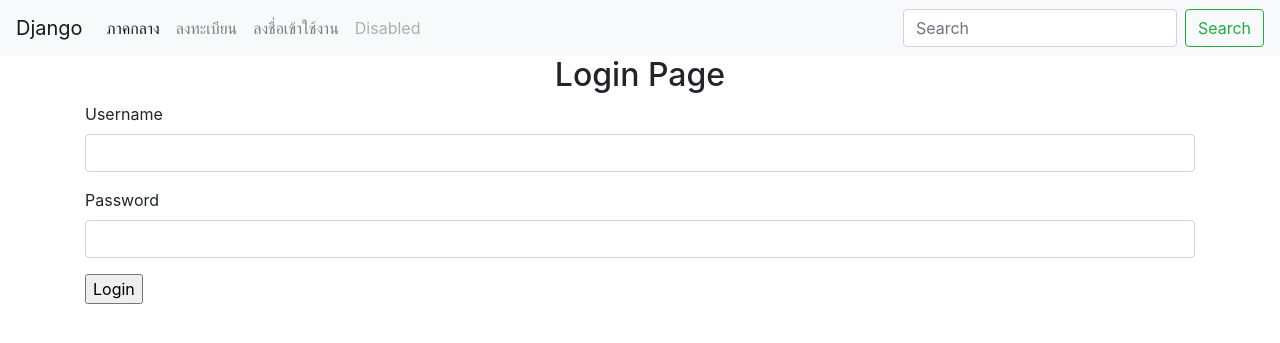
After one commit to devruji/djangotutorial, a Django app: page /loginForm in a window 1280 px wide. The commit adds this page. Shown: the top 343 px of the page. Run offline with Django 3.2, Linux system fonts and the light colour scheme; some libraries are stand-ins or nearby versions.

Commit message:
add login / logout page

```diff
--- a/blog/views.py
+++ b/blog/views.py
@@ -1,18 +1,24 @@
-from django.shortcuts import render
-from django.http import HttpResponse, request
+from django.shortcuts import render, redirect
+from django.contrib.auth.models import User, auth
+from django.contrib import messages
 from .models import Post
-from django.contrib.auth.models import User
 
 # Create your views here.
 
 
 def index(request):
+    """
+        Home page
+    """
     # [Query data from Models]
     data = Post.objects.all()
     return render(request, 'index.html', {'posts': data})
 
 
 def form(request):
+    """
+        create form for add User
+    """
     if request.method == 'POST':
         username = request.POST['username']
         fname = request.POST['firstname']
@@ -21,17 +27,61 @@ def form(request):
         password = request.POST['password']
         cfpassword = request.POST['cfpassword']
 
-        # [CREATE USER]
-        User.objects.create_user(
-            username=username,
-            password=password,
-            email=email,
-            first_name=firstname,
-            last_name=lastname
-        )
+        if password == cfpassword:
+            if User.objects.filter(username=username).exists():
+                messages.info(request, 'Username already exists.')
+                return redirect('/form')
+            elif User.objects.filter(email=email).exists():
+                messages.info(request, 'Email already exists.')
+                return redirect('/form')
+            else:
+                # [CREATE USER]
+                user = User.objects.create_user(
+                    username=username,
+                    password=password,
+                    email=email,
+                    first_name=fname,
+                    last_name=lname
+                )
 
-        # [SAVE USER]
-        user.save()
+                # [SAVE USER]
+                user.save()
+                return redirect('/')
 
-        return render(request, 'results.html')
-    return render(request, 'form.html')
+        else:
+            messages.info(request, 'Password not match !')
+            return render(request, 'form.html')
+
+    return redirect('/')
+
+
+def login(request):
+    """
+        get request from login
+    """
+    username = request.POST['username']
+    password = request.POST['password']
+
+    # [LOGIN PROCESS]
+    user = auth.authenticate(username=username,
+                             password=password)
+
+    # [CHK USER, PWD in Database]
+    if user is not None:  # result OK
+        auth.login(request, user)
+        return redirect('/')
+    else:
+        messages.info(request, 'User not found !')
+        return redirect('/loginForm')
+
+
+def logout(request):
+    auth.logout(request)
+    return redirect('/')
+
+
+def loginForm(request):
+    """
+        create form for login
+    """
+    return render(request, 'login.html')
--- a/django1stProject/urls.py
+++ b/django1stProject/urls.py
@@ -23,4 +23,7 @@ urlpatterns = [
     path('index', views.index),
     path('admin/', admin.site.urls),
     path('form', views.form),
+    path('login', views.login),
+    path('loginForm', views.loginForm),
+    path('logout', views.logout),
 ]
--- a/templates/base.html
+++ b/templates/base.html
@@ -48,28 +48,21 @@
               >ภาคกลาง <span class="sr-only">(current)</span></a
             >
           </li>
+          {% if user.is_authenticated %}
           <li class="nav-item">
-            <a class="nav-link" href="form">ลงทะเบียน </a>
+            <a class="nav-link" href="#">สวัสดี, {{ user.first_name }}</a>
           </li>
-          <li class="nav-item dropdown">
-            <a
-              class="nav-link dropdown-toggle"
-              href="#"
-              id="navbarDropdown"
-              role="button"
-              data-toggle="dropdown"
-              aria-haspopup="true"
-              aria-expanded="false"
-            >
-              Dropdown
-            </a>
-            <div class="dropdown-menu" aria-labelledby="navbarDropdown">
-              <a class="dropdown-item" href="#">Action</a>
-              <a class="dropdown-item" href="#">Another action</a>
-              <div class="dropdown-divider"></div>
-              <a class="dropdown-item" href="#">Something else here</a>
-            </div>
+          <li class="nav-item">
+            <a class="nav-link" href="/logout">ออกจากระบบ</a>
           </li>
+          {% else %}
+          <li class="nav-item">
+            <a class="nav-link" href="/form">ลงทะเบียน </a>
+          </li>
+          <li class="nav-item">
+            <a class="nav-link" href="/loginForm">ลงชื่อเข้าใช้งาน </a>
+          </li>
+          {% endif %}
           <li class="nav-item">
             <a class="nav-link disabled" href="#">Disabled</a>
           </li>
--- /dev/null
+++ b/templates/login.html
@@ -0,0 +1,21 @@
+{% extends 'base.html' %} {% block content %}
+<h2 align="center">Login Page</h2>
+{% if messages %} {% for ms in messages %}
+<div class="alert alert-info" role="alert">
+  <b>{{ ms }}</b>
+</div>
+<br />
+{% endfor %} {% endif %}
+<form action="login" method="POST">
+  {% csrf_token %}
+  <div class="form-group">
+    <label for="">Username</label>
+    <input type="text" class="form-control" name="username" />
+  </div>
+  <div class="form-group">
+    <label for="">Password</label>
+    <input type="password" class="form-control" name="password" />
+  </div>
+  <input type="submit" value="Login" class="btn btn-primary" />
+</form>
+{% endblock %} {% block title %} Login {% endblock %}
```
Also changed, not shown: templates/form.html (+7 -1 lines).
